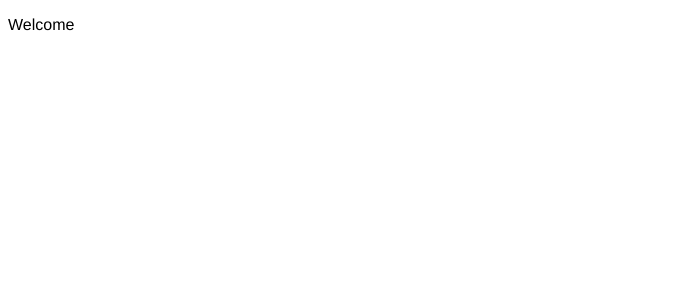
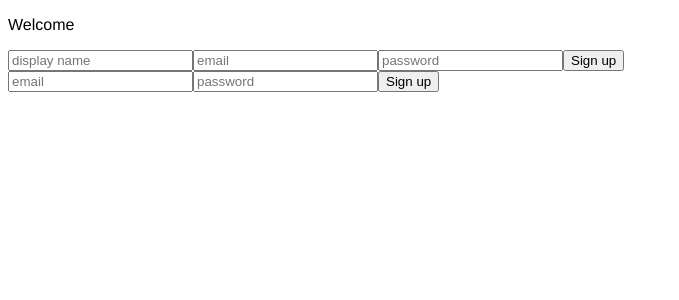
Before and after one commit to adeelarifbhatti/vue-app3, a Vue app: page / in a window 1280 px wide. Shown: the top 300 px of the page, without its empty margins (0-679 px from the left). Built offline with nearby package versions, Linux system fonts and the light colour scheme.

Commit message:
components added for sign-in and sign-up

```diff
--- /dev/null
+++ b/src/components/Signin.vue
@@ -0,0 +1,29 @@
+<template>
+<form @submit.prevent="submitHandler">
+    <input type="email" required placeholder="email" v-model="email">
+    <input type="password" required placeholder="password" v-model="password">
+    <button> Sign up </button>
+</form>
+
+</template>
+
+<script>
+import {ref} from 'vue'
+
+export default {
+
+    setup() {
+        const email = ref('');
+        const password = ref('')
+
+        const submitHandler = () => {
+            console.log(email, password)
+        }
+        return {email, password, submitHandler}
+    }
+}
+</script>
+
+<style>
+
+</style>
--- /dev/null
+++ b/src/components/Signup.vue
@@ -0,0 +1,31 @@
+<template>
+<form @submit.prevent="submitHandler">
+    <input type="text" required placeholder="display name" vmodel="displayName">
+    <input type="email" required placeholder="email" v-model="email">
+    <input type="password" required placeholder="password" v-model="password">
+    <button> Sign up </button>
+</form>
+
+</template>
+
+<script>
+import {ref} from 'vue'
+
+export default {
+
+    setup() {
+        const displayName = ref('');
+        const email = ref('');
+        const password = ref('')
+
+        const submitHandler = () => {
+            console.log(displayName, email, password)
+        }
+        return {displayName, email, password, submitHandler}
+    }
+}
+</script>
+
+<style>
+
+</style>
--- a/src/views/Welcome.vue
+++ b/src/views/Welcome.vue
@@ -1,11 +1,16 @@
 <template>
   <div class="welcome container">
       <p>Welcome</p>
+      <Signup/>
+      <Signin/>
   </div>
 </template>
 
 <script>
+import Signin from '../components/Signin.vue'
+import Signup from '../components/Signup.vue'
 export default {
+  components: { Signup, Signin },
 
 }
 </script>
```
